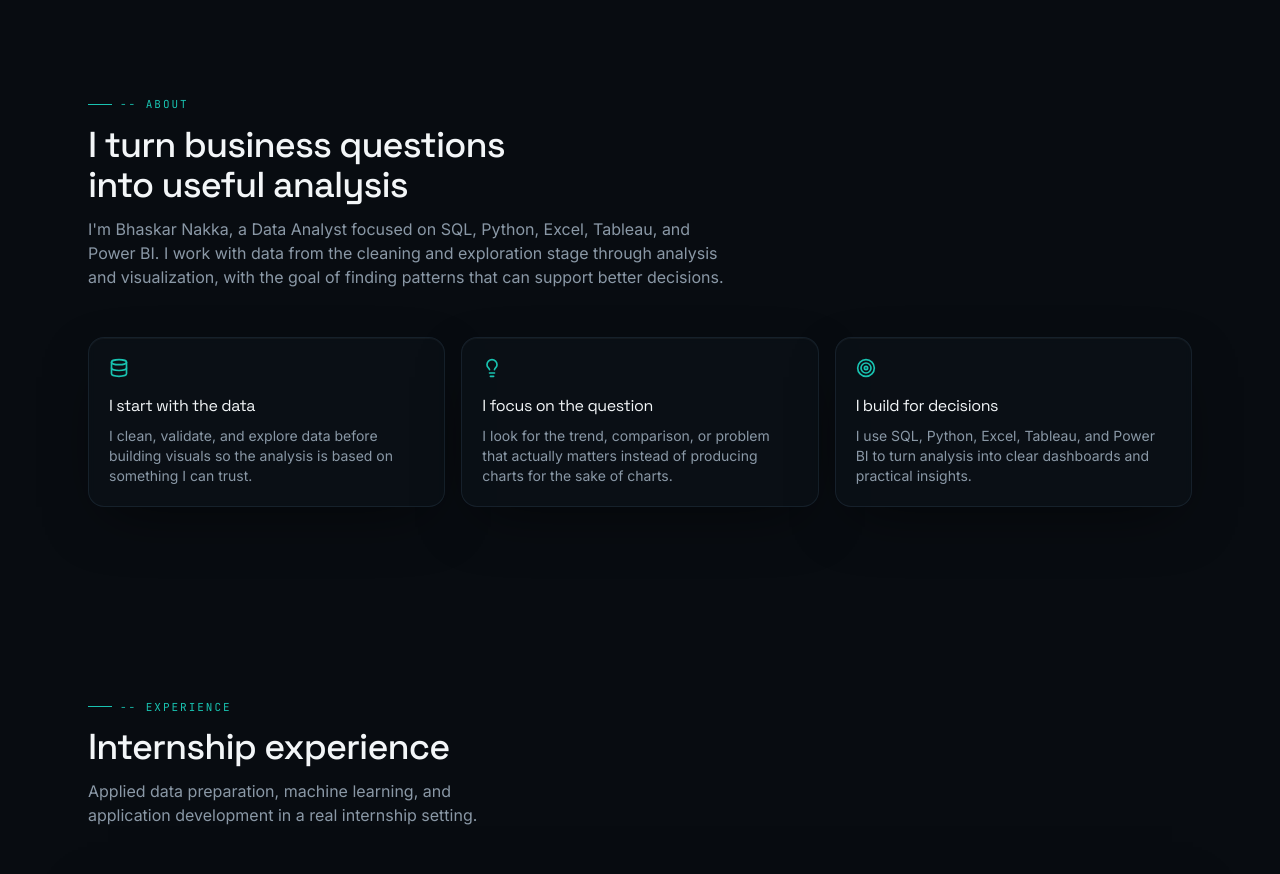
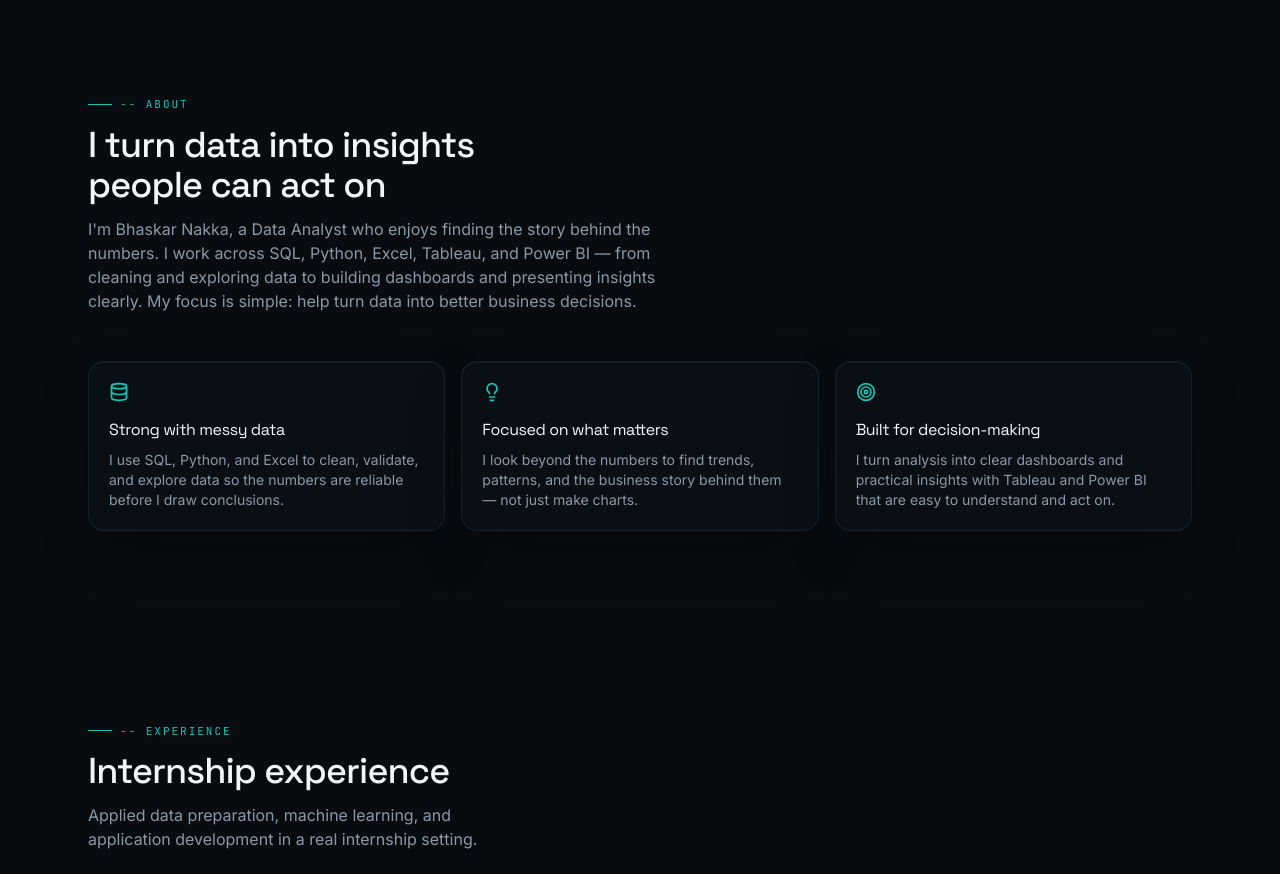
Before and after one commit to bhaskar-nb/portfolio, a Next.js app: page / in a window 1280 px wide. Shown: the part 800-1674 px from the top of the page. Built offline with nearby package versions, Linux system fonts and the light colour scheme.

Commit message:
Refine About section for recruiter scanability

```diff
--- a/components/About.tsx
+++ b/components/About.tsx
@@ -8,18 +8,18 @@ import SectionHeading from "@/components/SectionHeading";
 const highlights = [
   {
     icon: Database,
-    title: "I start with the data",
-    detail: "I clean, validate, and explore data before building visuals so the analysis is based on something I can trust.",
+    title: "Strong with messy data",
+    detail: "I use SQL, Python, and Excel to clean, validate, and explore data so the numbers are reliable before I draw conclusions.",
   },
   {
     icon: Lightbulb,
-    title: "I focus on the question",
-    detail: "I look for the trend, comparison, or problem that actually matters instead of producing charts for the sake of charts.",
+    title: "Focused on what matters",
+    detail: "I look beyond the numbers to find trends, patterns, and the business story behind them — not just make charts.",
   },
   {
     icon: Target,
-    title: "I build for decisions",
-    detail: "I use SQL, Python, Excel, Tableau, and Power BI to turn analysis into clear dashboards and practical insights.",
+    title: "Built for decision-making",
+    detail: "I turn analysis into clear dashboards and practical insights with Tableau and Power BI that are easy to understand and act on.",
   },
 ];
 
@@ -29,8 +29,8 @@ export default function About() {
       <div className="mx-auto max-w-6xl px-4 sm:px-6">
         <SectionHeading
           eyebrow="-- about"
-          title="I turn business questions into useful analysis"
-          description={`I'm ${profile.name}, a Data Analyst focused on SQL, Python, Excel, Tableau, and Power BI. I work with data from the cleaning and exploration stage through analysis and visualization, with the goal of finding patterns that can support better decisions.`}
+          title="I turn data into insights people can act on"
+          description={`I'm ${profile.name}, a Data Analyst who enjoys finding the story behind the numbers. I work across SQL, Python, Excel, Tableau, and Power BI — from cleaning and exploring data to building dashboards and presenting insights clearly. My focus is simple: help turn data into better business decisions.`}
         />
 
         <div className="grid grid-cols-1 gap-4 md:grid-cols-3">
```
